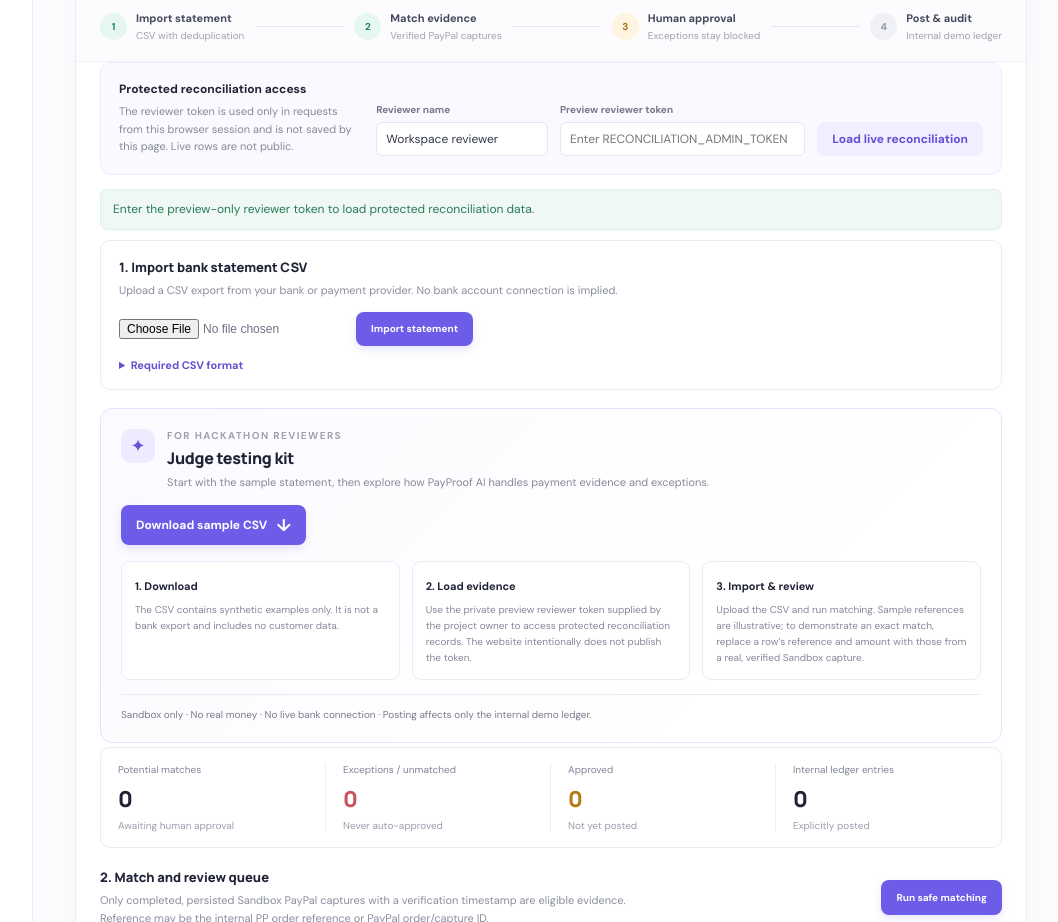
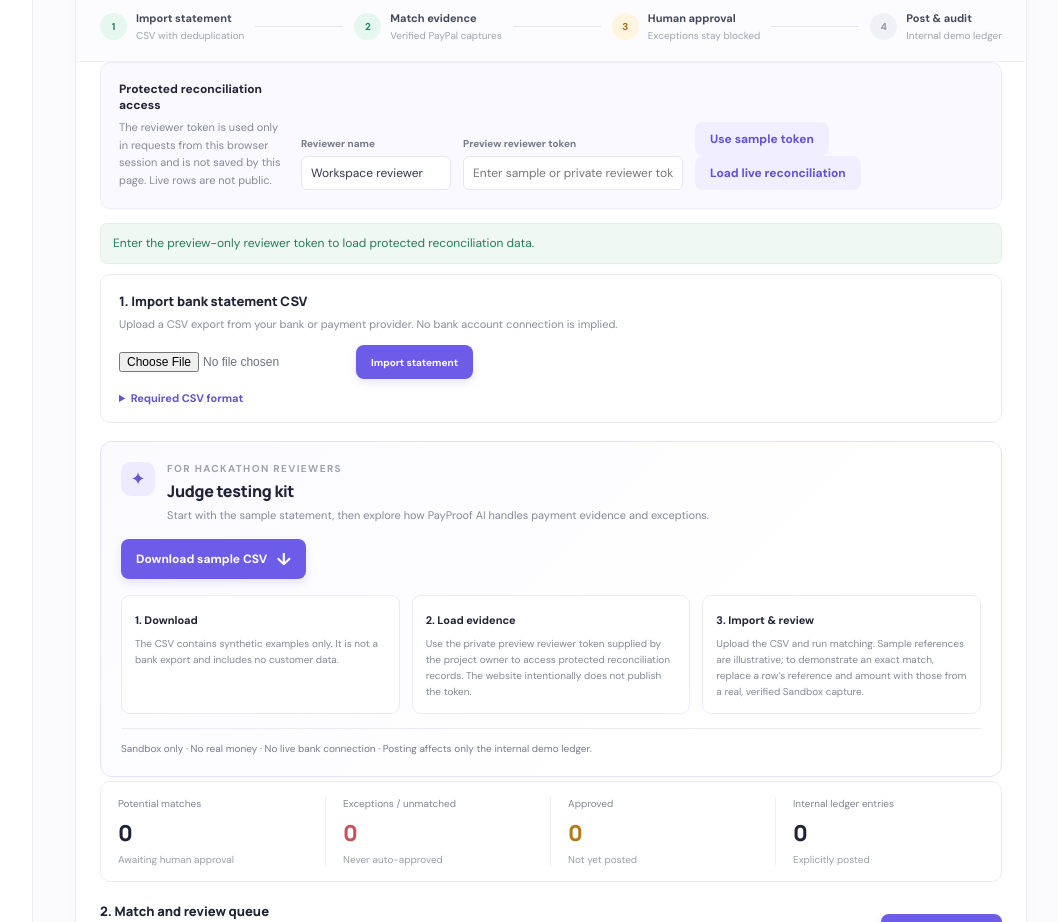
Before and after one commit to Moana-star/payproof-ai, a Next.js app: page / in a window 1280 px wide. Shown: the part 1020-1942 px from the top of the page, without its empty margins (211-1269 px from the left). Built offline with nearby package versions, Linux system fonts and the light colour scheme.

Commit message:
Add one-click read-only sample reconciliation token

```diff
--- a/components/reconciliation-console.tsx
+++ b/components/reconciliation-console.tsx
@@ -14,6 +14,8 @@ type Audit = { id: string; action: string; actor: string; details: Record<string
 type Ledger = { id: string; transaction_id?: string; amount: string; currency: string; memo: string; posted_by: string; posted_at: string; statement_row_id: string };
 type WorkspaceData = { rows: Row[]; audit: Audit[]; ledger: Ledger[] };
 
+const DEMO_READ_ONLY_TOKEN = "PAYPROOF-DEMO-READONLY";
+
 const statusLabels: Record<Row["match_status"], string> = {
   unmatched: "Unmatched", matched_pending_review: "Match · needs approval", exception: "Exception", approved: "Approved · not posted", posted: "Posted to demo ledger", rejected: "Rejected"
 };
@@ -28,6 +30,7 @@ export function ReconciliationConsole() {
   const [busy, setBusy] = useState("");
   const [notice, setNotice] = useState("Enter the preview-only reviewer token to load protected reconciliation data.");
   const [error, setError] = useState("");
+  const readOnlyDemo = token === DEMO_READ_ONLY_TOKEN;
 
   async function api(path: string, body?: Record<string, unknown>) {
     const response = await fetch(path, {
@@ -46,12 +49,13 @@ export function ReconciliationConsole() {
     try {
       const result = await api("/api/reconciliation");
       setData({ rows: result.rows || [], audit: result.audit || [], ledger: result.ledger || [] });
-      setNotice(`Loaded ${(result.rows || []).length} protected statement rows, ${(result.ledger || []).length} internal ledger entries, and ${(result.audit || []).length} audit events.`);
+      setNotice(result.demo ? "Read-only sample workspace loaded. These are synthetic rows; no live records were accessed and all write actions are disabled." : `Loaded ${(result.rows || []).length} protected statement rows, ${(result.ledger || []).length} internal ledger entries, and ${(result.audit || []).length} audit events.`);
     } catch (e) { setError(e instanceof Error ? e.message : "Could not load reconciliation data."); }
     finally { setBusy(""); }
   }
 
   async function importCsv() {
+    if (readOnlyDemo) { setError("The sample token is read-only. Use private reviewer access to import or change records."); return; }
     if (!file) { setError("Choose a CSV statement file first."); return; }
     setBusy("import"); setError("");
     try {
@@ -66,6 +70,7 @@ export function ReconciliationConsole() {
   }
 
   async function match() {
+    if (readOnlyDemo) { setError("The sample token is read-only. Use private reviewer access to run matching."); return; }
     setBusy("match"); setError("");
     try {
       const result = await api("/api/reconciliation/match", { actor });
@@ -77,6 +82,7 @@ export function ReconciliationConsole() {
   }
 
   async function decide(row: Row, decision: "approve" | "reject") {
+    if (readOnlyDemo) { setError("The sample token is read-only. Private reviewer access is required for decisions."); return; }
     setBusy(row.id); setError("");
     try {
       const note = decision === "reject" ? window.prompt("Why are you rejecting this statement row? (Optional)") || "" : "";
@@ -88,6 +94,7 @@ export function ReconciliationConsole() {
   }
 
   async function approveAndPost(row: Row) {
+    if (readOnlyDemo) { setError("The sample token is read-only. Private reviewer access is required to post ledger entries."); return; }
     if (!window.confirm(`Approve this exact reference, amount and currency match, then post ${row.amount} ${row.currency} to the PayProof AI internal demo ledger? The approval will be audited before posting. No external bank/accounting system is changed.`)) return;
     setBusy(row.id); setError("");
     try {
@@ -100,6 +107,7 @@ export function ReconciliationConsole() {
   }
 
   async function post(row: Row) {
+    if (readOnlyDemo) { setError("The sample token is read-only. Private reviewer access is required to post ledger entries."); return; }
     if (!window.confirm(`Post ${row.amount} ${row.currency} to the PayProof AI internal demo ledger? This does not post to a bank or external accounting system.`)) return;
     setBusy(row.id); setError("");
     try {
@@ -127,14 +135,15 @@ export function ReconciliationConsole() {
     <div className="recon-access">
       <div className="recon-access-copy"><strong>Protected reconciliation access</strong><p>The reviewer token is used only in requests from this browser session and is not saved by this page. Live rows are not public.</p></div>
       <label>Reviewer name<input value={actor} onChange={(e) => setActor(e.target.value)} maxLength={80} placeholder="Your name or reviewer role" /></label>
-      <label>Preview reviewer token<input type="password" autoComplete="off" value={token} onChange={(e) => setToken(e.target.value)} placeholder="Enter RECONCILIATION_ADMIN_TOKEN" /></label>
-      <button className="secondary-button" onClick={load} disabled={!!busy}>{busy === "load" ? "Loading…" : "Load live reconciliation"}</button>
+      <label>Preview reviewer token<input type="password" autoComplete="off" value={token} onChange={(e) => setToken(e.target.value)} placeholder="Enter sample or private reviewer token" /></label>
+      <div className="recon-token-actions"><button className="secondary-button" onClick={() => { setToken(DEMO_READ_ONLY_TOKEN); setData({ rows: [], audit: [], ledger: [] }); setError(""); setNotice("Sample token filled in. Select Load workspace to view synthetic read-only data."); }} disabled={!!busy}>Use sample token</button><button className="secondary-button" onClick={load} disabled={!!busy}>{busy === "load" ? "Loading…" : readOnlyDemo ? "Load sample workspace" : "Load live reconciliation"}</button></div>
+      {readOnlyDemo && <p className="recon-readonly-note">Public sample token · Read-only synthetic data · Cannot import, approve, match or post.</p>}
     </div>
     <div className="recon-console-notice" role="status">{notice}</div>
     {error && <div className="recon-console-error" role="alert">{error}</div>}
     <div className="recon-import">
       <div><h3>1. Import bank statement CSV</h3><p>Upload a CSV export from your bank or payment provider. No bank account connection is implied.</p></div>
-      <div className="recon-import-controls"><input type="file" accept=".csv,text/csv" onChange={(e) => setFile(e.target.files?.[0] || null)} aria-label="Choose bank statement CSV" /><button className="primary-button" onClick={importCsv} disabled={!file || !!busy}>{busy === "import" ? "Importing…" : "Import statement"}</button></div>
+      <div className="recon-import-controls"><input type="file" accept=".csv,text/csv" onChange={(e) => setFile(e.target.files?.[0] || null)} aria-label="Choose bank statement CSV" /><button className="primary-button" onClick={importCsv} disabled={!file || !!busy || readOnlyDemo}>{busy === "import" ? "Importing…" : "Import statement"}</button></div>
       <details><summary>Required CSV format</summary><code>transaction_id,amount,currency,reference,description,posted_at</code><p>Example: BANK-1001,24.50,USD,PayPal-capture-or-order-ID,Coffee gift set,2026-10-28T10:00:00Z</p><small>Positive incoming amounts only. Transaction IDs are deduplicated. Keep the source file for your records.</small></details>
     </div>
     <section className="recon-judge-kit" aria-labelledby="judge-kit-title">
@@ -155,7 +164,7 @@ export function ReconciliationConsole() {
     </div>
     <div className="recon-queue-head">
       <div><h3>2. Match and review queue</h3><p>Only completed, persisted Sandbox PayPal captures with a verification timestamp are eligible evidence. Reference may be the internal PP order reference or PayPal order/capture ID.</p></div>
-      <button className="primary-button" onClick={match} disabled={!!busy || !token.trim()}>{busy === "match" ? "Matching…" : "Run safe matching"}</button>
+      <button className="primary-button" onClick={match} disabled={!!busy || !token.trim() || readOnlyDemo}>{busy === "match" ? "Matching…" : "Run safe matching"}</button>
     </div>
     <div className="reconciliation-table-heading">
       <div className="reconciliation-filters"><input aria-label="Search live reconciliation records" value={search} onChange={(e) => setSearch(e.target.value)} placeholder="Search transaction or reference…" /><select aria-label="Filter live reconciliation status" value={filter} onChange={(e) => setFilter(e.target.value)}><option value="all">All statuses</option><option value="unmatched">Unmatched</option><option value="matched_pending_review">Needs approval</option><option value="exception">Exception</option><option value="approved">Approved</option><option value="posted">Posted</option><option value="rejected">Rejected</option></select></div>
@@ -169,7 +178,7 @@ export function ReconciliationConsole() {
         <td><span className={`recon-status ${row.match_status === "posted" ? "recon-status-good" : row.match_status === "matched_pending_review" || row.match_status === "approved" ? "recon-status-warn" : "recon-status-risk"}`}>{statusLabels[row.match_status]}</span></td>
         <td className="recon-reason-cell">{row.match_status === "posted" ? "Exact reference, amount and currency were verified against a server-verified completed PayPal capture. A human reviewer approved this row and it was posted to the PayProof AI internal demo ledger." : row.match_reason || "Run matching to evaluate this record."}</td>
         <td><div className="recon-row-actions">
-          {row.match_status === "matched_pending_review" && <><button onClick={() => approveAndPost(row)} disabled={!!busy} className="recon-post-button">{busy === row.id ? "Working…" : "Approve & post"}</button><button onClick={() => decide(row, "approve")} disabled={!!busy} className="recon-approve-button">Approve only</button><button onClick={() => decide(row, "reject")} disabled={!!busy} className="recon-reject-button">Reject</button></>}
+          {row.match_status === "matched_pending_review" && <><button onClick={() => approveAndPost(row)} disabled={!!busy || readOnlyDemo} className="recon-post-button">{busy === row.id ? "Working…" : "Approve & post"}</button><button onClick={() => decide(row, "approve")} disabled={!!busy || readOnlyDemo} className="recon-approve-button">Approve only</button><button onClick={() => decide(row, "reject")} disabled={!!busy || readOnlyDemo} className="recon-reject-button">Reject</button></>}
           {row.match_status === "approved" && <button onClick={() => post(row)} disabled={!!busy} className="recon-post-button">{busy === row.id ? "Posting…" : "Post to demo ledger"}</button>}
           {row.match_status === "exception" && <span className="recon-manual-only">Resolve at source</span>}
           {row.match_status === "posted" && <span className="recon-posted-label">✓ Audited</span>}
```
